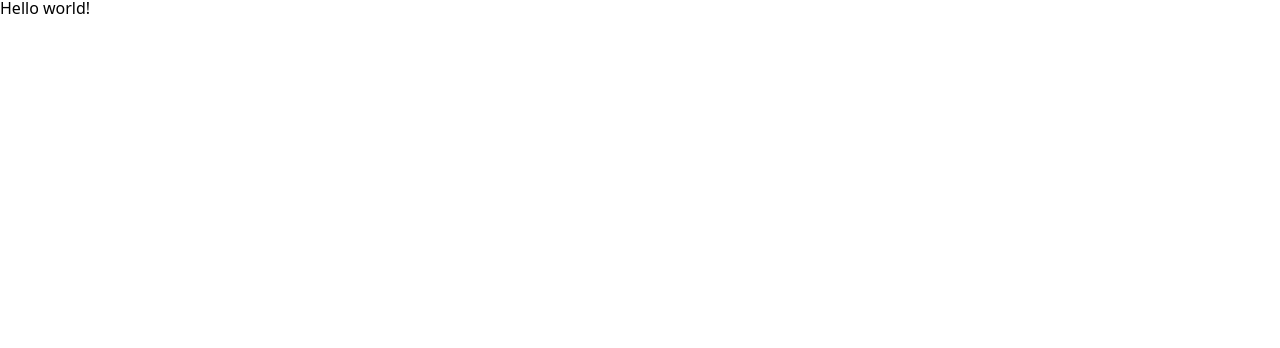
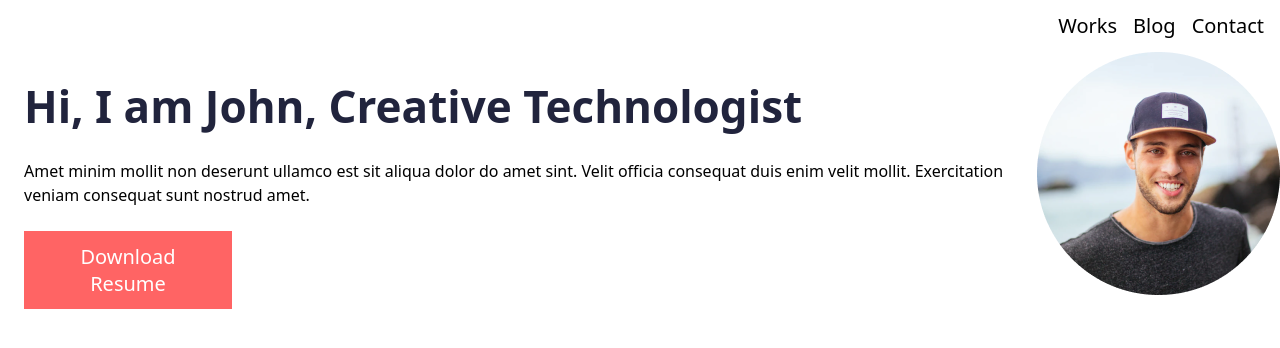
Before and after one commit to ilhamgunawan/responsive-layout-excercise, a plain HTML site: page index.html in a window 1280 px wide. Drawn offline with Linux system fonts and the light colour scheme.

Commit message:
Add responsive styles for Hero and Mobile Menu

```diff
--- a/index.html
+++ b/index.html
@@ -9,12 +9,72 @@
   <title>Home</title>
 </head>
 <body>
-  <header></header>
+  <header>
+    <button class="header-button-mobile"><img src="./icons/menu.png"></button>
+    <nav class="header-nav-desktop">
+      <ul>
+        <li>
+          <a href="#works">Works</a>
+        </li>
+        <li>
+          <a href="#blog">Blog</a>
+        </li>
+        <li>
+          <a href="#contact">Contact</a>
+        </li>
+      </ul>
+    </nav>
+  </header>
+
+  <!-- Begin of Menu Mobile -->
+  <div class="menu-mobile-container">
+    <button class="btn-menu-mobile-close">X</button>
+    <nav class="menu-mobile-nav-container">
+      <ul>
+        <li>
+          <a href="#works">Works</a>
+        </li>
+        <li>
+          <a href="#blog">Blog</a>
+        </li>
+        <li>
+          <a href="#contact">Contact</a>
+        </li>
+      </ul>
+    </nav>
+  </div>
+  <!-- End of Menu Mobile -->
 
   <main>
-    <h1>Hello world!</h1>
+
+    <!-- Begin Hero Section -->
+    <div id="hero">
+      <div class="hero-avatar-container">
+        <img src="./images/avatar.png">
+      </div>
+      <div class="hero-content-container">
+        <h2>Hi, I am John, Creative Technologist</h2>
+        <p>Amet minim mollit non deserunt ullamco est sit aliqua dolor do amet sint. Velit officia consequat duis enim velit mollit. Exercitation veniam consequat sunt nostrud amet.</p>
+        <button>Download Resume</button>
+      </div>
+    </div>
+    <!-- End of Hero Section -->
+
   </main>
 
   <footer></footer>
+
+  <script>
+    const hamburgerButton = document.querySelector('.header-button-mobile')
+    const menuMobileContainer = document.querySelector('.menu-mobile-container')
+    const menuMobileCloseButton = document.querySelector('.btn-menu-mobile-close')
+
+    function toggleMenuMobile() {
+      menuMobileContainer.classList.toggle('menu-mobile-show')
+    }
+
+    hamburgerButton.addEventListener('click', toggleMenuMobile)
+    menuMobileCloseButton.addEventListener('click', toggleMenuMobile)
+  </script>
 </body>
 </html>
--- a/styles/home.css
+++ b/styles/home.css
@@ -1 +1,144 @@
 /* Insert styles here! */
+
+header {
+  display: flex;
+  flex-direction: row;
+  justify-content: flex-end;
+  padding: 16px
+}
+
+.header-nav-desktop {
+  display: none;
+}
+
+.menu-mobile-container {
+  position: fixed;
+  top: 0;
+  right: 0;
+  bottom: 0;
+  left: 0;
+  background-color: #FFFFFF;
+  padding: 24px;
+  transition: 0.5s;
+  transform: translate(0, -100vh);
+}
+
+.menu-mobile-show {
+  transform: translate(0, 0);
+}
+
+.btn-menu-mobile-close {
+  display: block;
+  margin-left: auto;
+  font-weight: 700;
+  font-size: 20px;
+  margin-bottom: 16px;
+}
+
+.menu-mobile-nav-container ul {
+  display: flex;
+  flex-direction: column;
+  gap: 16px;
+}
+
+.menu-mobile-nav-container ul li a {
+  text-decoration: none;
+  font-weight: 500;
+  font-size: 20px;
+  color: #000000;
+}
+
+
+main {
+  width: 100%;
+}
+
+.hero-avatar-container img {
+  display: block;
+  margin: auto;
+}
+
+#hero {
+  width: 100%;
+  display: flex;
+  flex-direction: column;
+}
+
+.hero-content-container {
+  padding: 24px;
+  display: flex;
+  flex-direction: column;
+  gap: 24px;
+  align-items: center;
+}
+
+.hero-content-container h2 {
+  font-weight: 700;
+  font-size: 32px;
+  color: #21243D;
+  text-align: center;
+  line-height: 40px;
+}
+
+.hero-content-container p {
+  font-weight: 400;
+  font-size: 16px;
+  line-height: 23.5px;
+  text-align: center;
+}
+
+.hero-content-container button {
+  padding: 12px 20px;
+  background-color: #FF6464;
+  color: #FFFFFF;
+  font-weight: 500;
+  font-size: 20px;
+  width: 208px;
+}
+
+@media screen and (min-width: 768px) {
+  .header-button-mobile {
+    display: none;
+  }
+
+  .header-nav-desktop {
+    display: block;
+  }
+
+  .header-nav-desktop ul {
+    display: flex;
+    gap: 16px;
+  }
+
+  .header-nav-desktop ul li a {
+    text-decoration: none;
+    font-weight: 500;
+    font-size: 20px;
+    color: #000000;
+  }
+
+  #hero {
+    flex-direction: row-reverse;
+  }
+
+  .hero-content-container {
+    align-items: flex-start;
+  }
+
+  .hero-content-container h2 {
+    text-align: left;
+    font-size: 44px;
+    line-height: 60px;
+  }
+
+  .hero-content-container p {
+    text-align: left;
+  }
+}
+
+@media screen and (min-width: 1440px) {
+  main {
+    max-width: 1280px;
+    margin: auto;
+  }
+}
```
